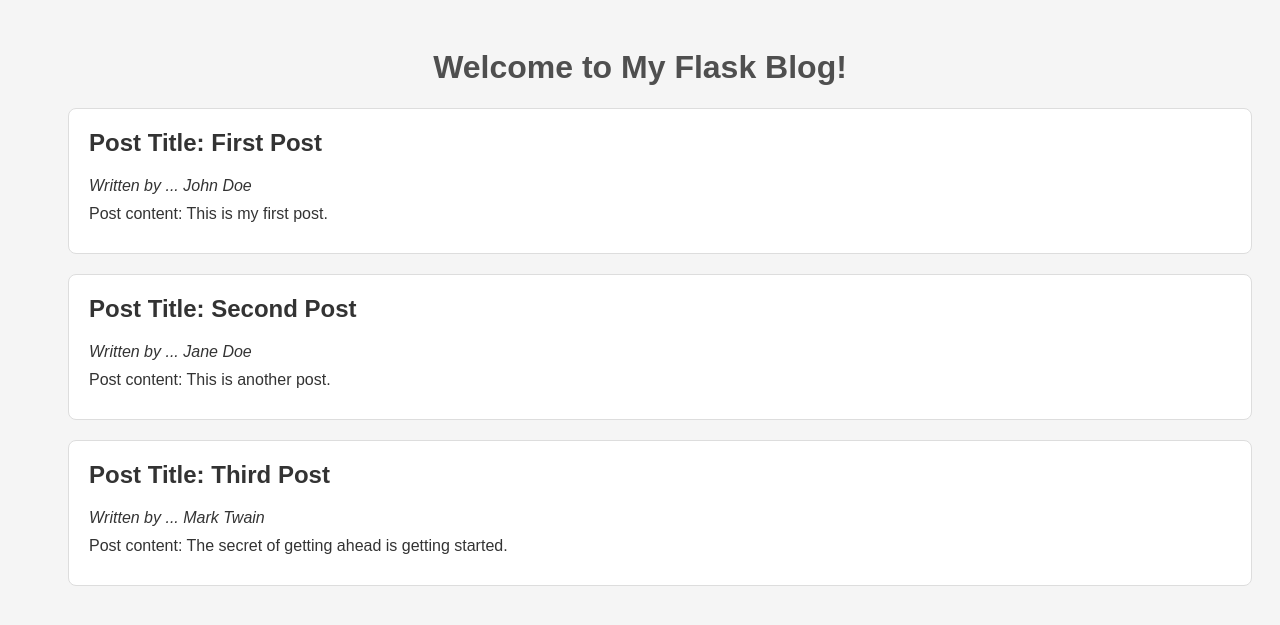
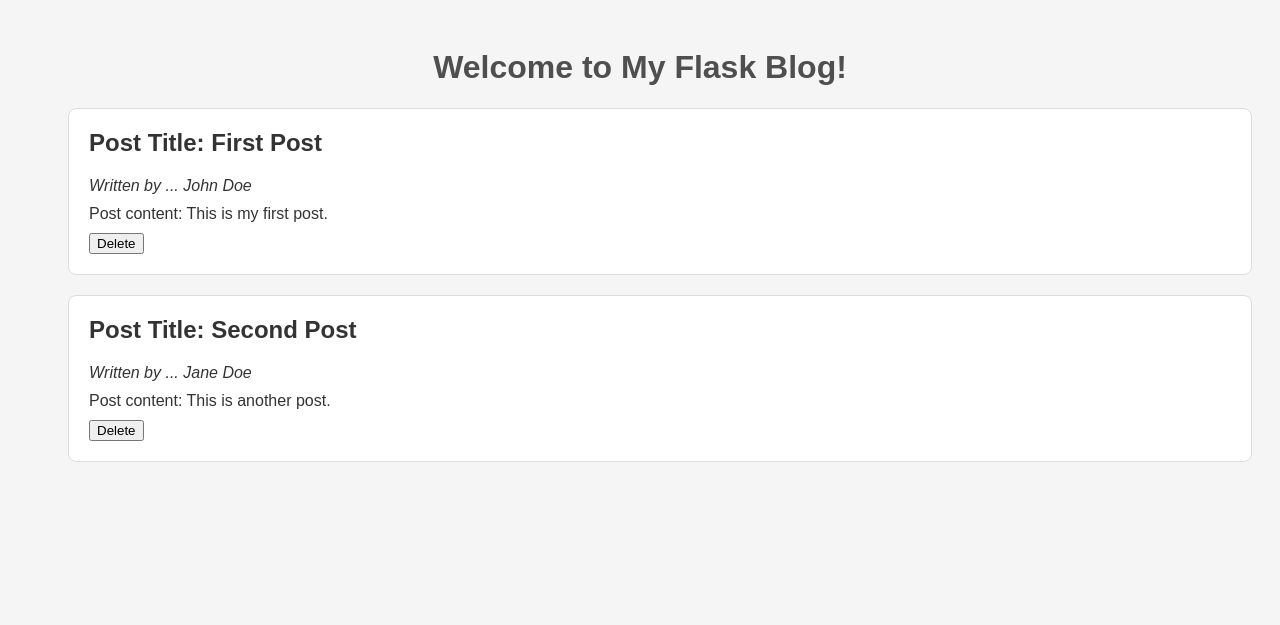
Before and after one commit to lely4e/masterblog, a Flask app: page / in a window 1280 px wide. Shown: the top 625 px of the page. Run offline with Flask 3, Linux system fonts and the light colour scheme.

Commit message:
Rout delete added

```diff
--- a/app.py
+++ b/app.py
@@ -59,5 +59,18 @@ def add():
     return render_template('add.html')
 
 
+@app.route('/delete/<int:post_id>', methods=['POST'])
+def delete(post_id):
+    # Find the blog post with the given id and remove it from the list
+    posts = load_data("data/data.json")
+    for post in posts:
+        if post_id == post["id"]:
+            posts.remove(post)
+
+            save_data(posts, "data/data.json", indent=4)
+            # Redirect back to the home page
+            return redirect(url_for('index'))
+
+
 if __name__ == '__main__':
     app.run(host="127.0.0.1", port=5000, debug=True)
--- a/data/data.json
+++ b/data/data.json
@@ -10,11 +10,5 @@
         "author": "Jane Doe",
         "title": "Second Post",
         "content": "This is another post."
-    },
-    {
-        "id": 3,
-        "author": "Mark Twain",
-        "title": "Third Post",
-        "content": "The secret of getting ahead is getting started."
     }
 ]
--- a/templates/index.html
+++ b/templates/index.html
@@ -16,6 +16,10 @@
         <p><em>Written by ... {{ info.author }}</em></p>
         <p>Post content: {{ info.content }}</p>
 
+        <form action="/delete/{{ info.id }}" method="POST">
+        <input type="submit" value="Delete">
+        </form>
+
     </div>
     </ul>
     {% endfor %}
```
